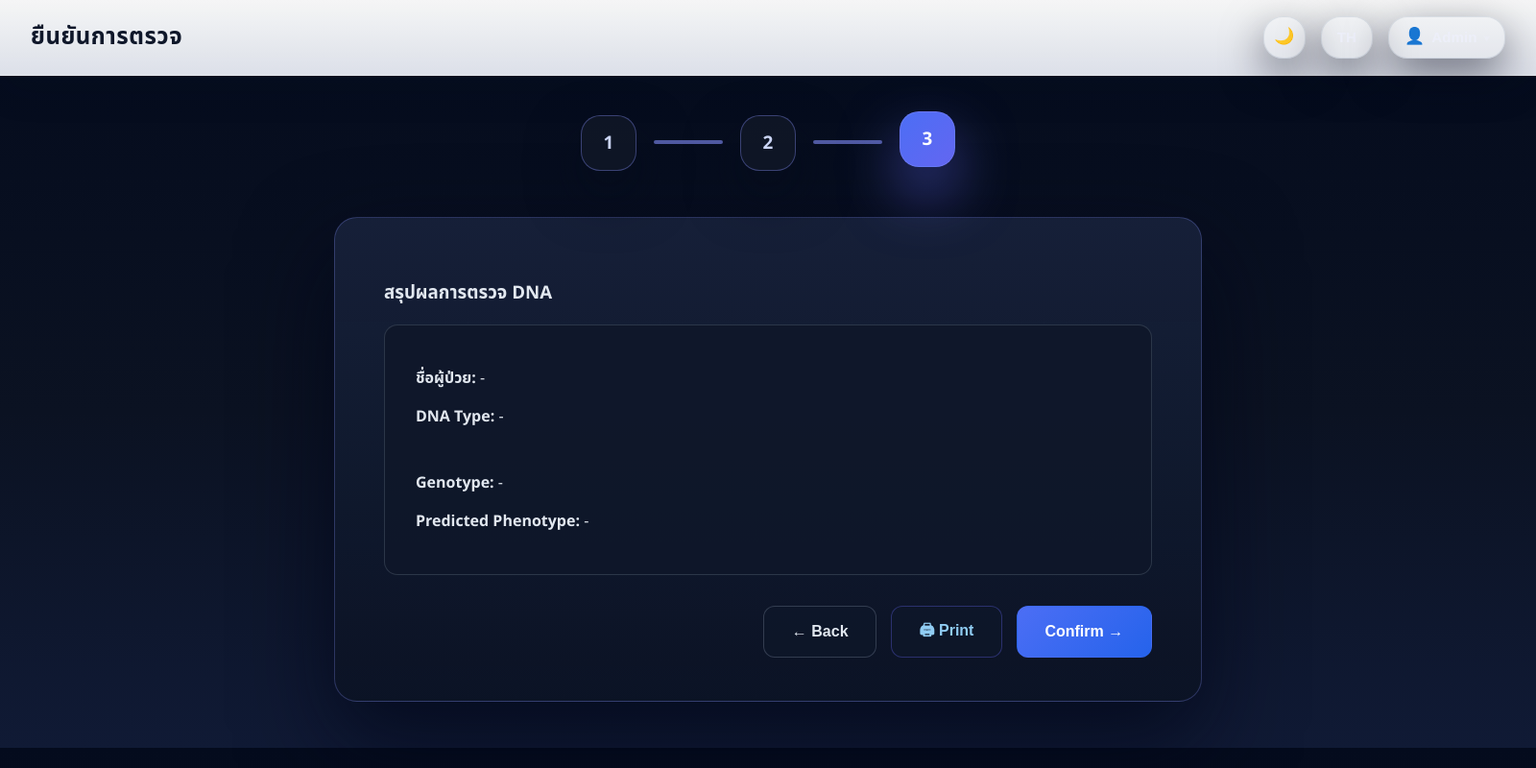
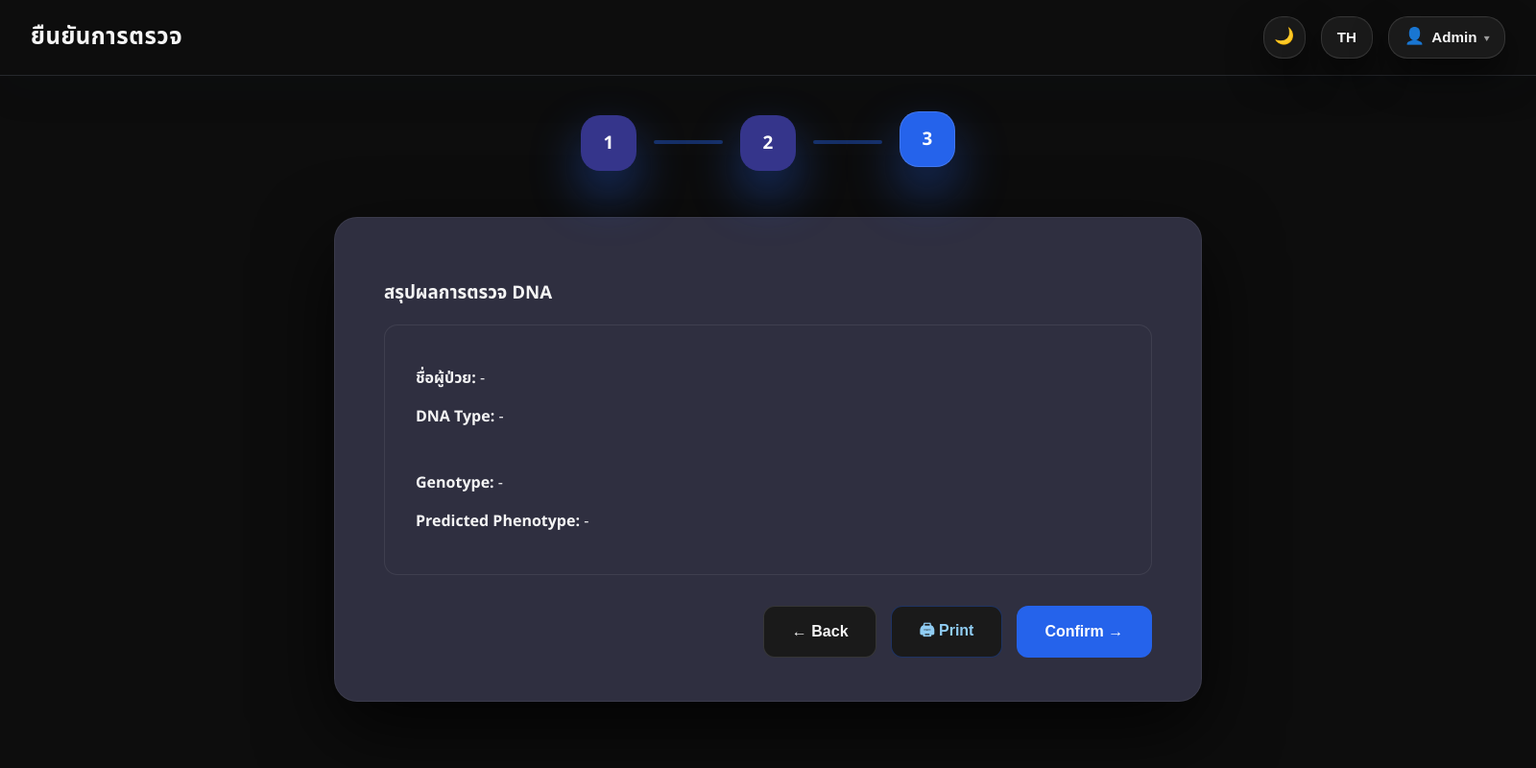
Before and after one commit to MyuW-who/PGX-project-new, an Electron app: page view/verify_step3.html in a window 1600 px wide. Both pictures are taken after a click on the button "เปลี่ยนธีม". Shown: the whole page at 96% size. Drawn offline with Linux system fonts and the light colour scheme.

Commit message:
Update dark mode styles for verification steps
Refined dark mode color schemes in verify_step2.css and verify_step3.css for improved consistency and readability. Replaced gradients with solid backgrounds, adjusted text and border colors, and updated box shadows for a more cohesive dark theme appearance.

```diff
--- a/view/css/verify_step2.css
+++ b/view/css/verify_step2.css
@@ -223,7 +223,7 @@ body.dark .step.active {
 }
 
 body.dark .step.done {
-  background: linear-gradient(135deg, #1d4ed8, #2563eb);
+  background: rgb(53, 53, 139);
   color: #ffffff;
   border-color: transparent;
   box-shadow: 0 24px 52px rgba(37, 99, 235, 0.45);
--- a/view/css/verify_step3.css
+++ b/view/css/verify_step3.css
@@ -6,16 +6,15 @@ body {
 }
 
 body.dark {
-  background: linear-gradient(180deg, #040b1d 0%, #0b1222 55%, #101a35 100%);
-  color: #e2e8f0;
+  background: #0d0d0d;
+  color: #f5f5f5;
 }
 
 .navbar {
   display: flex;
   justify-content: space-between;
   align-items: center;
-  background: linear-gradient(180deg, rgba(255, 255, 255, 0.96), rgba(244, 247, 255, 0.9));
-  color: #0f172a;
+  color: #ffffff;
   padding: 1.05rem 2rem;
   box-shadow: 0 16px 40px rgba(15, 23, 42, 0.08);
   border-bottom: 1px solid rgba(148, 163, 184, 0.18);
@@ -25,7 +24,7 @@ body.dark {
   font-size: 1.5rem;
   letter-spacing: 0.5px;
   margin: 0;
-  color: inherit;
+  color: #0f172a;
 }
 
 .nav-right {
@@ -80,15 +79,15 @@ body.dark {
 }
 
 body.dark .nav-right .nav-btn {
-  background: rgba(255, 255, 255, 0.08);
-  color: #edeff9;
-  border-color: rgba(148, 163, 184, 0.25);
-  box-shadow: 0 16px 44px rgba(2, 6, 23, 0.55);
+  background: #1a1a1a;
+  color: #f5f5f5;
+  border-color: rgba(255, 255, 255, 0.12);
+  box-shadow: 0 18px 36px rgba(0, 0, 0, 0.55);
 }
 
 body.dark .nav-right .nav-btn:hover {
-  border-color: rgba(129, 140, 248, 0.55);
-  box-shadow: 0 20px 52px rgba(79, 70, 229, 0.45);
+  border-color: rgba(255, 255, 255, 0.22);
+  box-shadow: 0 22px 44px rgba(0, 0, 0, 0.65);
 }
 
 .dropdown {
@@ -130,18 +129,18 @@ body.dark .nav-right .nav-btn:hover {
 }
 
 body.dark .dropdown-menu {
-  background: rgba(10, 17, 36, 0.94);
-  border-color: rgba(129, 140, 248, 0.28);
-  box-shadow: 0 28px 70px rgba(2, 6, 23, 0.65);
+  background: #181818;
+  border-color: rgba(255, 255, 255, 0.08);
+  box-shadow: 0 24px 60px rgba(0, 0, 0, 0.7);
 }
 
 body.dark .dropdown-menu a {
-  color: #e2e8f0;
+  color: #e5e5e5;
 }
 
 body.dark .dropdown-menu a:hover {
-  background: rgba(129, 140, 248, 0.22);
-  color: #cbd5ff;
+  background: rgba(255, 255, 255, 0.08);
+  color: #ffffff;
 }
 
 .steps {
@@ -201,25 +200,32 @@ body.dark .dropdown-menu a:hover {
 
 body.dark .step,
 body.dark .step.done {
-  background: rgba(17, 24, 39, 0.86);
-  color: #cbd5f5;
-  border-color: rgba(129, 140, 248, 0.38);
-  box-shadow: 0 24px 54px rgba(5, 11, 26, 0.6);
+  background: #151515;
+  color: #e5e5e5;
+  border-color: rgba(255, 255, 255, 0.12);
+  box-shadow: 0 22px 44px rgba(0, 0, 0, 0.7);
 }
 
 body.dark .step.active {
-  background: linear-gradient(135deg, #4c6ef5, #6366f1);
-  color: #fff;
-  box-shadow: 0 28px 60px rgba(99, 102, 241, 0.55);
+  background: #2563eb;
+  color: #ffffff;
+  box-shadow: 0 26px 54px rgba(37, 99, 235, 0.45);
+}
+
+body.dark .step.done {
+  background: rgb(53, 53, 139);
+  color: #ffffff;
+  border-color: transparent;
+  box-shadow: 0 24px 52px rgba(37, 99, 235, 0.45);
 }
 
 body.dark .line {
-  background: rgba(99, 102, 241, 0.32);
+  background: rgba(255, 255, 255, 0.18);
 }
 
 body.dark .step.active + .line,
 body.dark .step.done + .line {
-  background: rgba(129, 140, 248, 0.6);
+  background: rgba(37, 99, 235, 0.4);
 }
 
 .container {
@@ -311,40 +317,43 @@ body.dark .step.done + .line {
 }
 
 body.dark .container {
-  background: linear-gradient(180deg, rgba(23, 33, 58, 0.95), rgba(11, 19, 36, 0.92));
-  border-color: rgba(129, 140, 248, 0.28);
-  box-shadow: 0 38px 96px rgba(2, 6, 23, 0.7);
+  background: #2f2f40;
+  border-color: rgba(255, 255, 255, 0.06);
+  box-shadow: 0 30px 80px rgba(0, 0, 0, 0.75);
 }
-
 body.dark .summary-box {
-  background: rgba(15, 23, 42, 0.88);
-  border-color: rgba(148, 163, 184, 0.22);
+  background: #2f2f40;
+  border-color: rgba(255, 255, 255, 0.08);
 }
 
 body.dark .result-table th,
 body.dark .result-table td {
-  background: rgba(15, 23, 42, 0.88);
-  border-bottom-color: rgba(148, 163, 184, 0.12);
-  color: #e2e8f0;
+  background: #181818;
+  border-bottom-color: rgba(255, 255, 255, 0.08);
+  color: #f0f0f0;
 }
 
 body.dark .result-table thead th {
-  background: rgba(79, 70, 229, 0.22);
-  color: #e2e8f0;
+  background: rgba(37, 99, 235, 0.18);
+  color: #f5f5f5;
 }
 
 body.dark .back-btn,
 body.dark .print-btn {
-  background: rgba(15, 23, 42, 0.85);
-  color: #e2e8f0;
-  border-color: rgba(148, 163, 184, 0.28);
+  background: #1a1a1a;
+  color: #f5f5f5;
+  border-color: rgba(255, 255, 255, 0.12);
 }
 
 body.dark .print-btn {
   color: #90cdf4;
-  border-color: rgba(99, 102, 241, 0.35);
+  border-color: rgba(37, 99, 235, 0.35);
 }
 
 body.dark .confirm-btn {
-  background: linear-gradient(135deg, #4c6ef5, #2563eb);
+  background: #2563eb;
 }
+
+body.dark .nav-left h2 {
+  color: #f5f5f5;
+}
```
